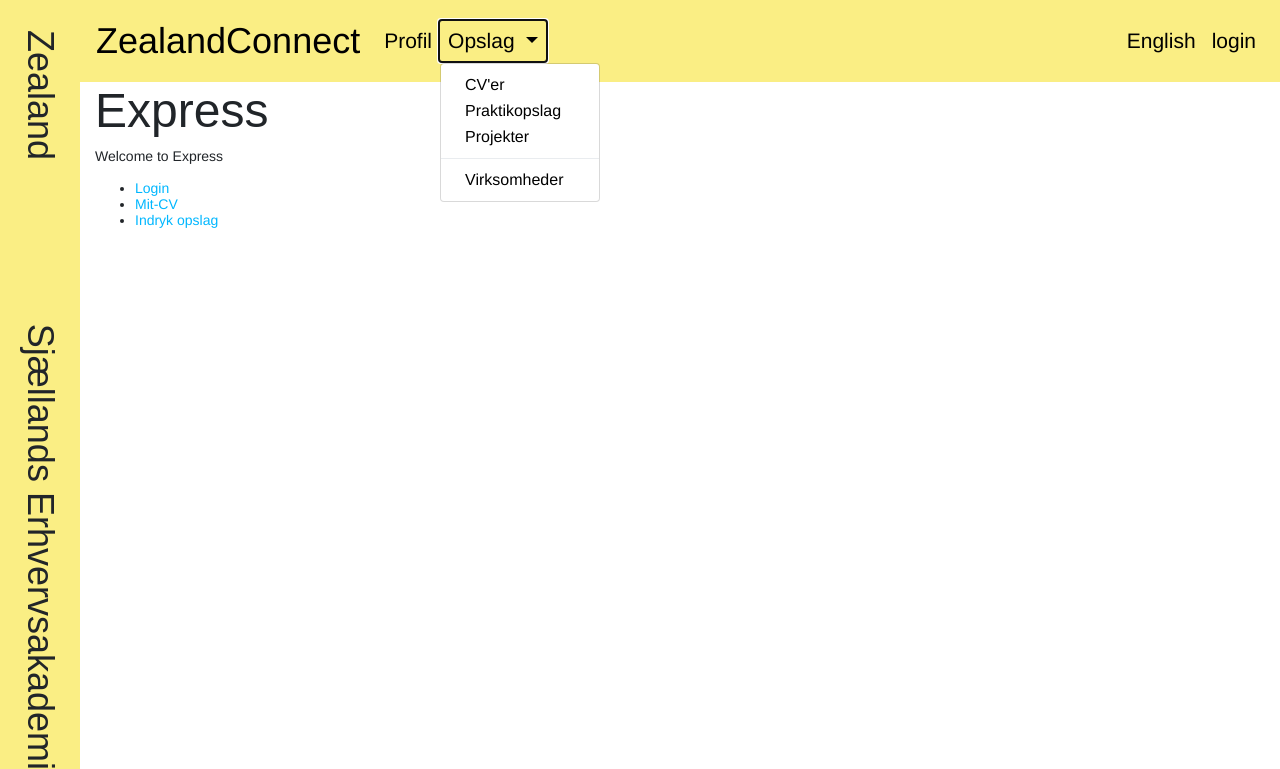
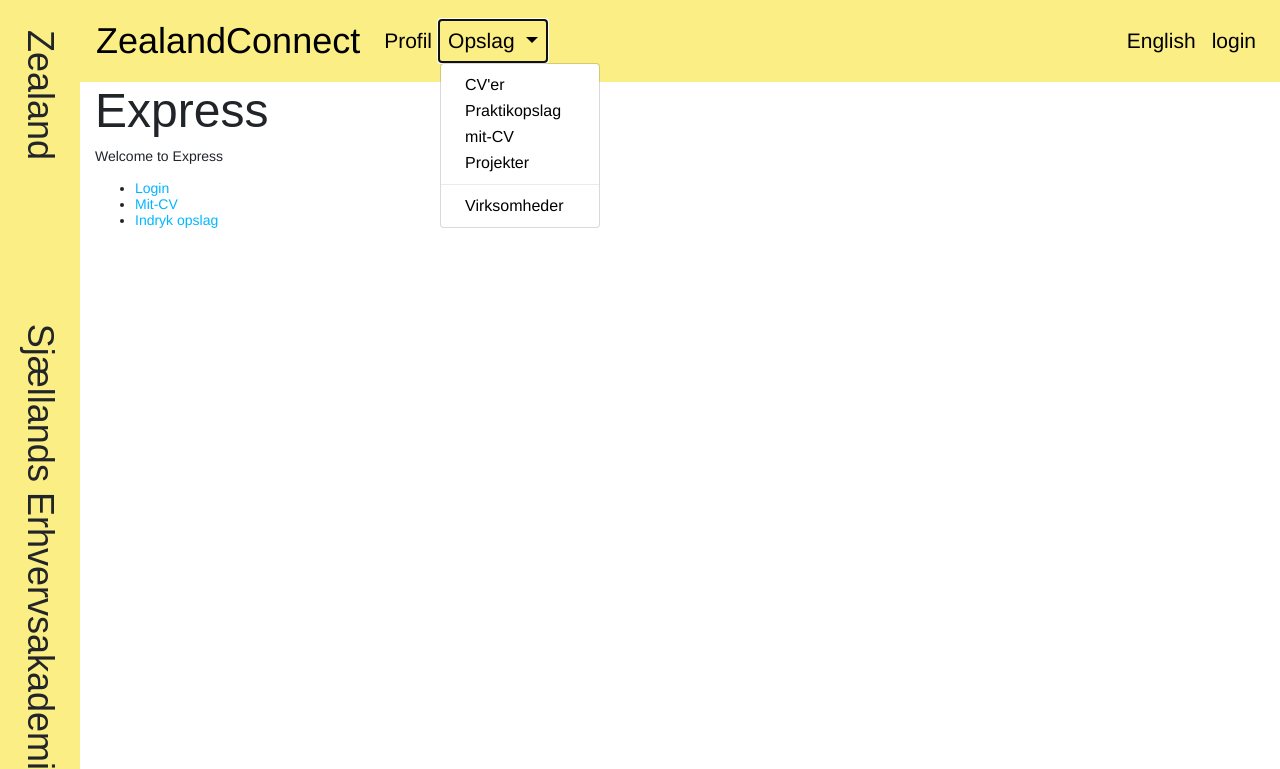
Before and after one commit to EWCMF/zealand_connect, a Node server app: page / in a window 1280 px wide, after a click on "Opslag". Shown: the top 769 px of the page. Run offline with Node 20, Linux system fonts and the light colour scheme; some libraries are stand-ins or nearby versions.

Commit message:
mit-cv tilføjet

```diff
--- a/nodes/views/layout.hbs
+++ b/nodes/views/layout.hbs
@@ -36,6 +36,7 @@
                     <div class="dropdown-menu" aria-labelledby="navbarOpslag">
                         <a class="dropdown-item" href="/mit-cv/search">CV'er</a>
                         <a class="dropdown-item" href="/internship_post">Praktikopslag</a>
+                        <a class="dropdown-item" href="/mit-CV">mit-CV</a>
                         <a class="dropdown-item" href="#">Projekter</a>
                         <div class="dropdown-divider"></div>
                         <a class="dropdown-item" href="#">Virksomheder</a>
```
